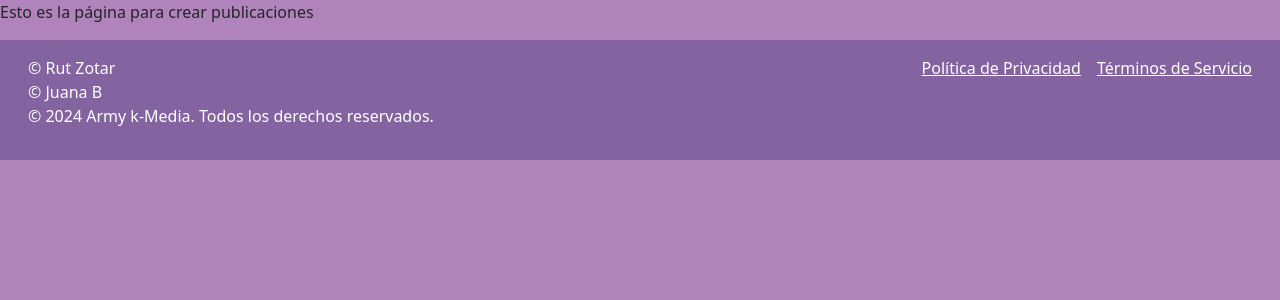
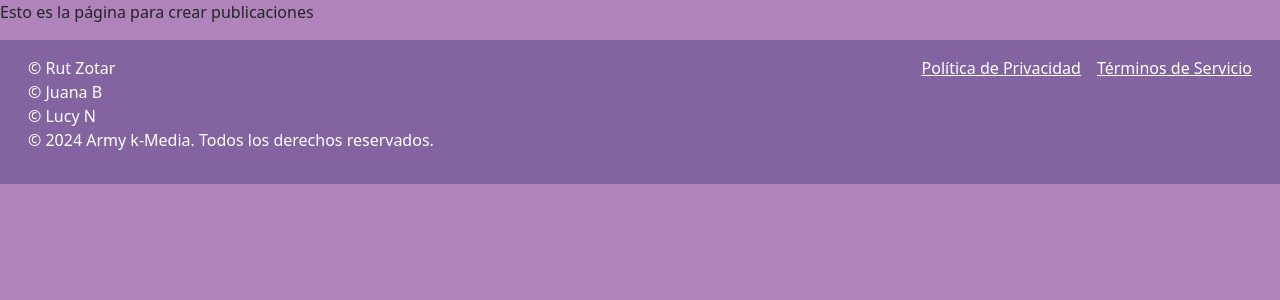
Before and after one commit to JuanitaBP/RedSocialFinalG1-CTC, a Django app: page /addPublicacion/ in a window 1280 px wide. Shown: the part 92-392 px from the top of the page. Run offline with Django 5.2, Linux system fonts and the light colour scheme.

Commit message:
Descripción de los cambios

```diff
--- a/AppRS/templates/footer.html
+++ b/AppRS/templates/footer.html
@@ -2,15 +2,22 @@
 <!-- footer.html -->
 <footer class="ColorFooter text-white p-3 mt-auto">
   <div class="container-fluid d-flex justify-content-between">
-      <p>&copy; Rut Zotar <br>&copy; Juana B <br> &copy; 2024 Army k-Media. Todos los derechos reservados. </p>
+    <p>
+      &copy; Rut Zotar <br />&copy; Juana B <br />&copy; Lucy N <br />
+      &copy; 2024 Army k-Media. Todos los derechos reservados.
+    </p>
 
     <nav>
       <ul class="navbar-nav d-flex flex-row">
         <li class="nav-item me-3">
-            <a href="{% url 'privacidad' %}" class="text-white">Política de Privacidad</a>
+          <a href="{% url 'privacidad' %}" class="text-white"
+            >Política de Privacidad</a
+          >
         </li>
         <li class="nav-item">
-            <a href="{% url 'terminos' %}" class="text-white">Términos de Servicio</a>
+          <a href="{% url 'terminos' %}" class="text-white"
+            >Términos de Servicio</a
+          >
         </li>
       </ul>
     </nav>
--- a/ProyRedSocial/wsgi.py
+++ b/ProyRedSocial/wsgi.py
@@ -11,6 +11,6 @@ import os
 
 from django.core.wsgi import get_wsgi_application
 
-os.environ.setdefault('DJANGO_SETTINGS_MODULE', 'ProyRedSocial.settings')
+os.environ.setdefault("DJANGO_SETTINGS_MODULE", "ProyRedSocial.settings")
 
 application = get_wsgi_application()
```
Lines whose indentation alone changed are shown as unchanged.
